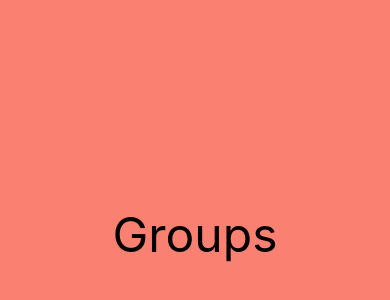
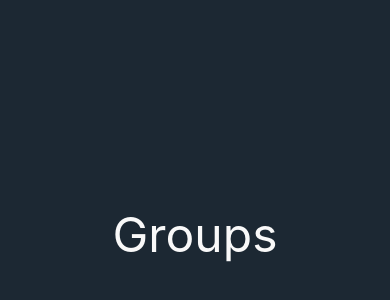
Before and after one commit to TiagoDiass/ignite-teams, a React Native app: screen / in a window 390 px wide. Shown: the part 188-488 px from the top of the page. Built offline with nearby package versions, Linux system fonts and the light colour scheme.

Commit message:
chore(Groups): increment style (test)

```diff
--- a/src/screens/Groups/Groups.styles.ts
+++ b/src/screens/Groups/Groups.styles.ts
@@ -1,26 +1,13 @@
-import { StyleSheet } from 'react-native';
 import styled from 'styled-components/native';
 
-export const styles = StyleSheet.create({
-  container: {
-    flex: 1,
-    justifyContent: 'center',
-    alignItems: 'center',
-  },
-
-  text: {
-    color: '#715',
-  },
-});
-
 export const Wrapper = styled.View`
-  background-color: salmon;
+  background-color: #1c2833;
   flex: 1;
   align-items: center;
   justify-content: center;
 `;
 
 export const Text = styled.Text`
-  color: #000;
+  color: #f9f9f9;
   font-size: 48px;
 `;
--- a/src/screens/Groups/Groups.tsx
+++ b/src/screens/Groups/Groups.tsx
@@ -1,4 +1,3 @@
-import { Text, View } from 'react-native';
 import * as S from './Groups.styles';
 
 export function Groups() {
@@ -7,9 +6,4 @@ export function Groups() {
       <S.Text>Groups</S.Text>
     </S.Wrapper>
   );
-  return (
-    <View style={S.styles.container}>
-      <Text style={S.styles.text}>Groups</Text>
-    </View>
-  );
 }
```
